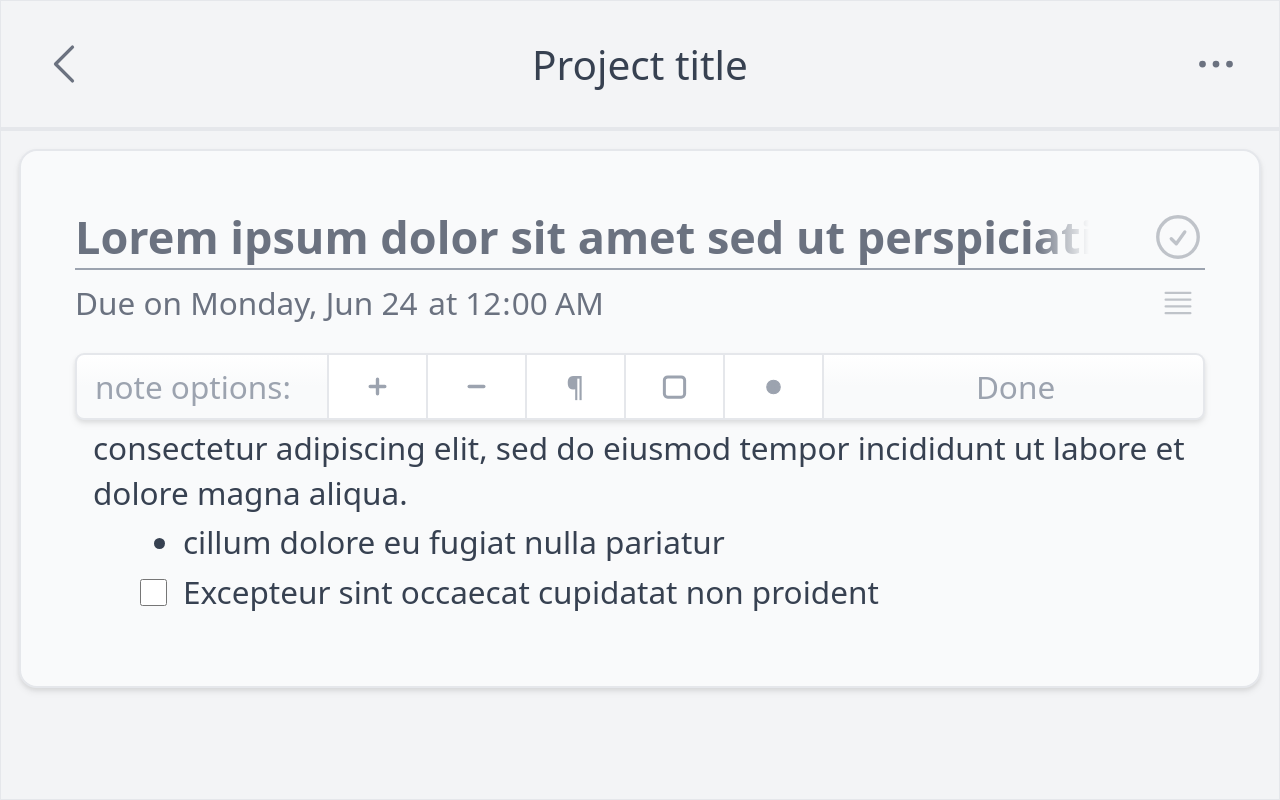
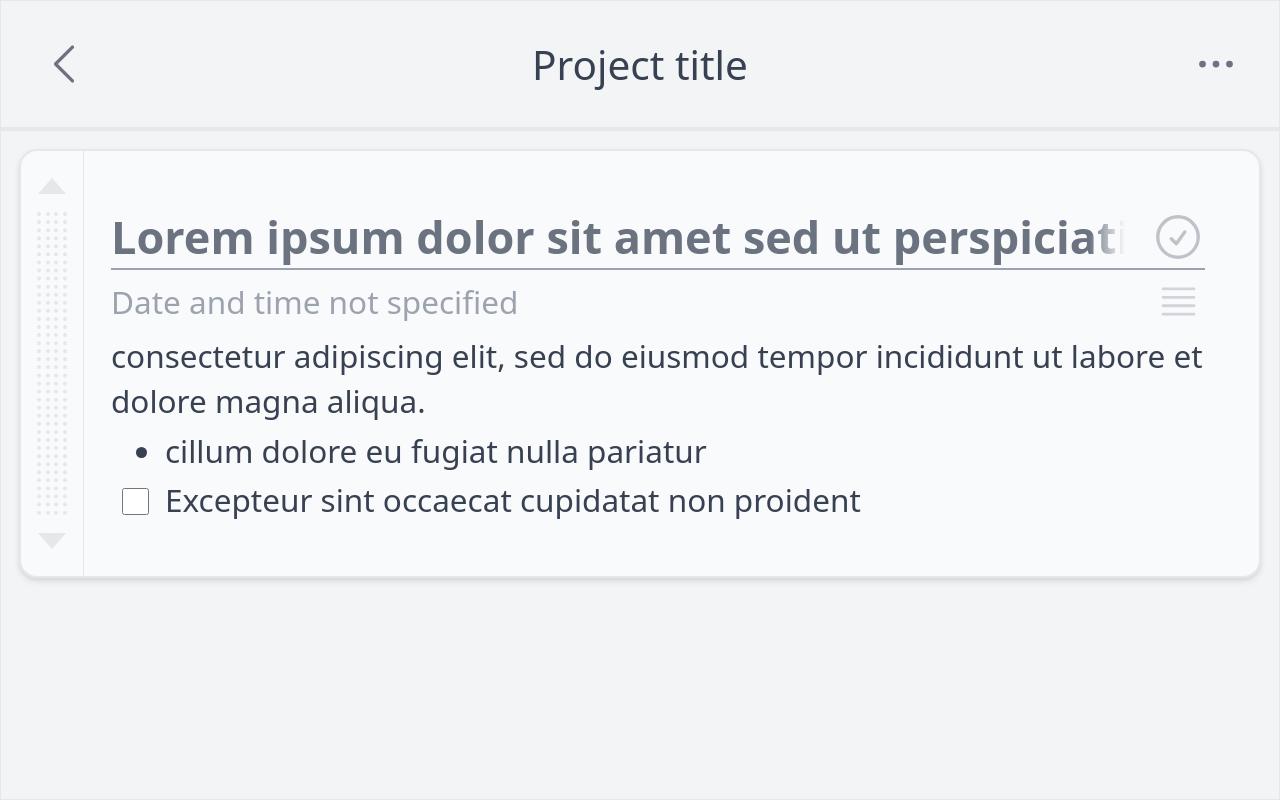
Before and after one commit to syrupsandwich/to-do-app, a plain HTML site: page index.html in a window 1280 px wide. Drawn offline with Linux system fonts and the light colour scheme.

Commit message:
Add a button to move tasks individually
The button will be used to change the position of the task within the
project; higher or lower in the list of tasks.

There is no task moving functionality yet.

```diff
--- a/index.html
+++ b/index.html
@@ -178,14 +178,25 @@
         </div>
       </div>
 
-      <div id='project-task-container' class='flex-1 px-2 pt-2 pb-32 overflow-y-scroll bg-gray-100 border-b-4 h-full'>
+      <div id='project-task-container' class='px-2 pt-2 pb-32 overflow-y-scroll bg-gray-100 border-b-4 h-full'>
 
-        <div id='task-1' class='border-2 rounded-lg p-6 drop-shadow-md bg-gray-50 mb-96 text-sm'>
+        <div id='task-0' class='border-2 rounded-lg p-6 drop-shadow-md bg-gray-50 mb-96 text-sm pl-10 relative overflow-hidden'>
+
+          <div class='absolute inset-y-0 left-0 w-7 border-r py-3 px-1 text-gray-200 gap-2 flex flex-col items-center justify-center'>
+              <div class='border-b-[16px] border-x-[14px] border-b-[currentcolor] border-x-transparent w-0 h-0'></div>
+              <button id='task-grip-btn' class='grow flex gap-0.5'>
+                <div class='h-full border-l-4 border-dotted border-[currentcolor]'></div>
+                <div class='h-full border-l-4 border-dotted border-[currentcolor]'></div>
+                <div class='h-full border-l-4 border-dotted border-[currentcolor]'></div>
+                <div class='h-full border-l-4 border-dotted border-[currentcolor]'></div>
+              </button>
+              <div class='border-t-[16px] border-x-[14px] border-t-[currentcolor] border-x-transparent w-0 h-0'></div>
+          </div>
 
           <div id='task-header' class='border-b-2 border-gray-400 text-xl text-gray-500 font-bold
            focus:outline-0 grow flex justify-between'>
             <p id='task-title' class='whitespace-nowrap overflow-hidden'>Lorem ipsum dolor sit amet sed ut perspiciatis</p>
-            <div class='self-stretch w-12 -ml-10 bg-gradient-to-l from-gray-50 via-gray-50'>
+            <div class='self-stretch w-8 -ml-8 -mr-2 bg-gradient-to-l from-gray-50 via-gray-50'>
               <!--this div gives the task title a fade at the end when it is close enough to the buttons-->
             </div>
             <button id='completion-btn' class='bg-gray-50'>
@@ -204,14 +215,18 @@
             <div id='deadline-settings-container' class='overflow-hidden whitespace-nowrap flex items-center
               gap-1 mr-4'>
 
-              <span class='relative'>
+              <button class='text-gray-400 flex' id='initial-date-placeholder-btn'>
+                <p>Date and time not specified</p>
+              </button>
+
+              <span class='relative hidden' id='task-0-date-setting-element'>
                 <input id='due-date' type='date' class='opacity-0 unison absolute inset-0 peer'>
                 <label for='due-date' id='due-date-label' class='peer-focus:bg-[#b5d5ff] peer-focus:text-black'>
                   Due on <span id='deadline' class=''>Monday, Jun 24</span>
                 </label>
-             </span>
+              </span>
 
-              <span class='relative w-[179px]'>
+              <span class='relative w-[179px] hidden' id='task-0-time-setting-element'>
                 <input id='due-time' type='time' class='unison bg-transparent outline-0 focus:bg-[#b5d5ff]
                 focus:text-black peer pl-[2.1ch] appearance-none' value='00:00'>
                 <label for='due-time' id='due-time-label' class='absolute left-0 pl-[0.1ch] pt-[1px] peer-focus:text-black pointer-events-none'>at</label>
@@ -219,19 +234,18 @@
 
             </div>
 
-            <button id='move-task-btn'>
-              <svg xmlns="http://www.w3.org/2000/svg" fill="none" viewBox="0 0 24 24" stroke-width="1.5" stroke="currentColor" class="w-6 h-4 opacity-40">
+            <button id='task-transfer-btn' class='flex mr-0.5 gap-0.5 text-gray-300'>
+              <svg xmlns="http://www.w3.org/2000/svg" fill="none" viewBox="0 0 24 24" stroke-width="1.5" stroke="currentColor" class="w-5 h-5">
                   <path stroke-linecap="round" stroke-linejoin="round" d="M3.75 5.25h16.5m-16.5 4.5h16.5m-16.5 4.5h16.5m-16.5 4.5h16.5" />
               </svg>
             </button>
 
           </div>
 
-          <div id='note-container' class='flex flex-col gap-5 bg-gray-50 p-2 pt-0'>
 
-            <ul class='flex flex-col gap-0.5 flex'>
+            <ul class='flex flex-col gap-0.5 flex' id='task-0-note-container'>
               <li id='note-options-container' class='flex rounded text-gray-400 px-2 -mx-2 bg-white grow
-                items-center mt-2 border-2 bg-gradient-to-t from-gray-50 via-gray-50 to-white drop-shadow-md'>
+                items-center mt-2 border-2 bg-gradient-to-t from-gray-50 via-gray-50 to-white drop-shadow-md hidden'>
                 <p class='mr-4'>note options:</p>
                 <div class='flex justify-stretch grow max-w-[1000px] items-stretch h-7 bg-gray-200 gap-[2px] border-x-2 grow min-w-[450px]'>
                   <button id='add-note-btn' class='grow flex justify-center items-center bg-white'>
@@ -271,7 +285,7 @@
                 </label>
               </li>
 
-              <li id='note-2'class='list-disc relative group ml-10'>
+              <li id='note-2'class='list-disc relative group ml-6'>
                 <input id='task-note-1' type='checkbox' class='absolute -left-[2.4ch] h-[1.5ch] top-[0.6ch] w-[1.5ch]
                 group-[.list-checkbox]:block hidden'>
                 <label for='task-note-1' class=''>
@@ -279,7 +293,7 @@
                 </label>
               </li>
 
-              <li id='note-3' class='list-checkbox relative group ml-10'>
+              <li id='note-3' class='list-checkbox relative group ml-6'>
                 <input id='task-note-2' type='checkbox' class='absolute -left-[2.4ch] h-[1.5ch] top-[0.6ch] w-[1.5ch]
                 group-[.list-checkbox]:block hidden'>
                 <label for='task-note-2' class=''>
@@ -288,7 +302,6 @@
               </li>
             </ul>
 
-          </div>
         </div>
       </div>
 
```
Also changed, not shown: main.css, to-do-bundle.js.
